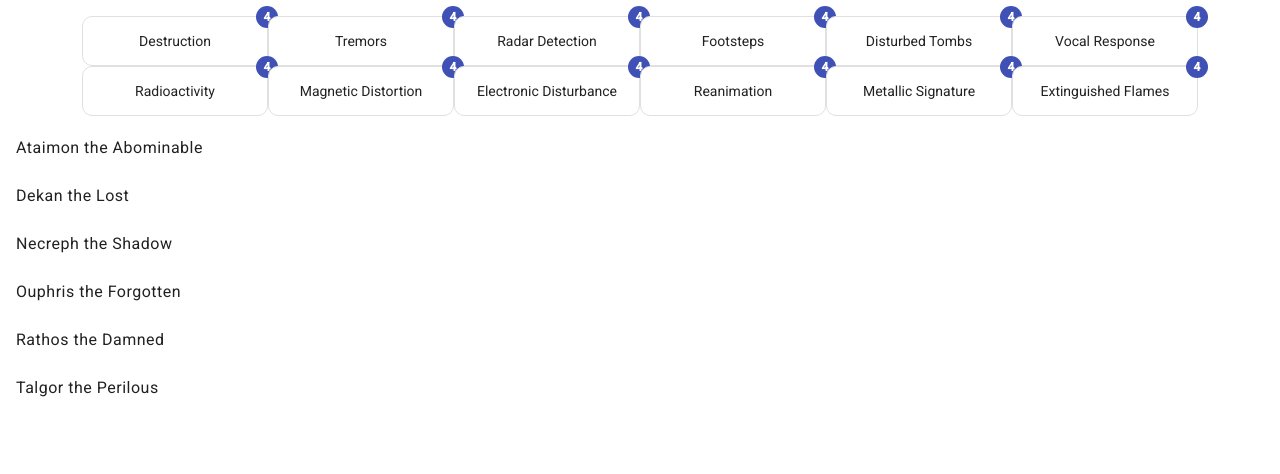
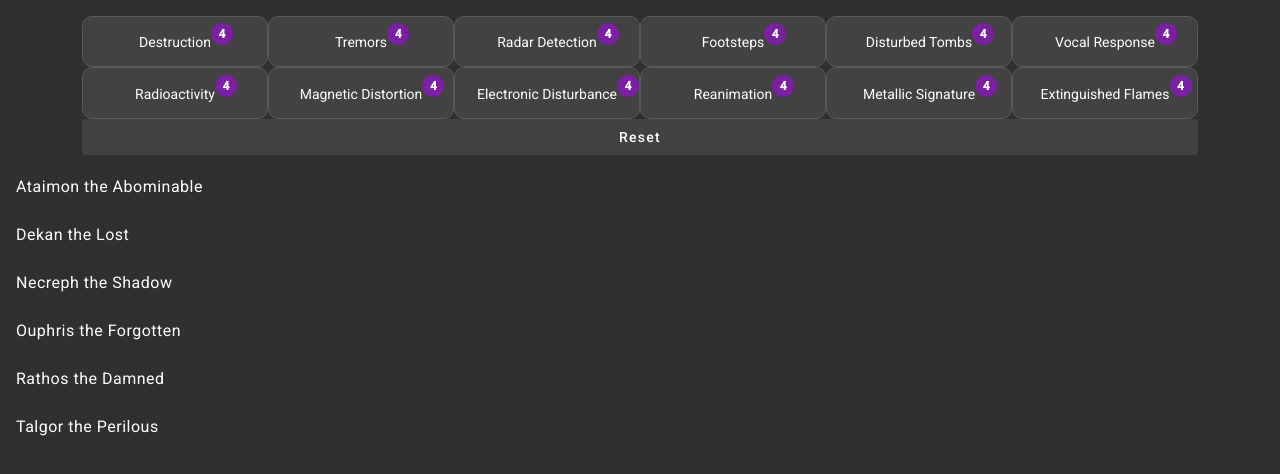
Before and after one commit to BlackholeDevice/Forewarned-Overlay, an Angular app: page / in a window 1280 px wide. Shown: the top 474 px of the page. Built offline with nearby package versions, Linux system fonts and the light colour scheme.

Commit message:
Changed style to dark mode. Corrected mejai calculation to correctly handle duplicate evidence. Added reset button.

```diff
--- a/src/app/app.component.html
+++ b/src/app/app.component.html
@@ -4,14 +4,18 @@
       (change)="toggleEvidence(button.key)"
       *ngFor="let button of evidenceButtons | keyvalue"
       [disabled]="get(button.key, summary) === 0"
-      [matBadgeColor]="get(button.key, summary) === 1 && 'warn' || 'primary'"
-      [matBadgeHidden]="!get(button.key, summary)"
-      [matBadge]="get(button.key, summary)"
+      [checked]="has(button.key)"
       [value]="button.key"
       class="col-lg-2 col-md-3 col-6"
     >
-      {{button.value}}
+      <span
+        [matBadgeColor]="get(button.key, summary) === 1 && 'warn' || 'primary'"
+        [matBadgeHidden]="!get(button.key, summary)"
+        [matBadge]="get(button.key, summary)"
+        matBadgeOverlap="false"
+      >{{button.value}}</span>
     </mat-button-toggle>
+    <button (click)="evidence = [];refresh()" class="col-12" mat-flat-button>Reset</button>
   </div>
 
   <mat-list>
--- a/src/app/app.component.ts
+++ b/src/app/app.component.ts
@@ -2,7 +2,7 @@ import {Component, OnInit} from '@angular/core';
 import {Observable} from "rxjs";
 import {Evidence, EvidenceLang} from './evidence';
 import {EvidenceService} from "./evidence.service";
-import {get, filter, findIndex, flow, reduce, values} from "lodash/fp";
+import {filter, findIndex, flow, get, reduce, values} from "lodash/fp";
 
 @Component({
   selector: 'app-root',
@@ -22,7 +22,7 @@ export class AppComponent implements OnInit {
 
   public mejaiList$?: Observable<string[]>;
   public summary$?: Observable<{ [key: number]: number }>;
-  private evidence: Evidence[] = [];
+  public evidence: Evidence[] = [];
 
   constructor(private service: EvidenceService) {
   }
@@ -44,7 +44,7 @@ export class AppComponent implements OnInit {
     this.refresh();
   }
 
-  private refresh(): void {
+  public refresh(): void {
     this.mejaiList$ = this.service.findPossibleMejai(this.evidence);
     this.summary$ = this.service.summarizeEvidence(this.evidence);
   }
@@ -53,4 +53,8 @@ export class AppComponent implements OnInit {
     let flag = parseInt(key, 10);
     return findIndex(e => e === flag, this.evidence);
   }
+
+  public has(key: string): boolean {
+    return this.indexOf(key) !== -1;
+  }
 }
--- a/src/app/app.module.ts
+++ b/src/app/app.module.ts
@@ -9,6 +9,7 @@ import {MatGridListModule} from "@angular/material/grid-list";
 import {MatListModule} from "@angular/material/list";
 import {MatBadgeModule} from "@angular/material/badge";
 import {NgbModule} from '@ng-bootstrap/ng-bootstrap';
+import {MatButtonModule} from "@angular/material/button";
 
 @NgModule({
   declarations: [
@@ -27,7 +28,8 @@ import {NgbModule} from '@ng-bootstrap/ng-bootstrap';
     MatGridListModule,
     MatListModule,
     MatBadgeModule,
-    NgbModule
+    NgbModule,
+    MatButtonModule
   ],
   providers: [],
   bootstrap: [AppComponent]
--- a/src/app/evidence.service.ts
+++ b/src/app/evidence.service.ts
@@ -1,11 +1,11 @@
 import {Injectable} from '@angular/core';
 import {Evidence} from "./evidence"
-import {entries, filter, flow, map, reduce, sortBy, sum, values} from 'lodash/fp';
+import {entries, filter, flow, map, reduce, sortBy, values} from 'lodash/fp';
 import {Observable, of} from "rxjs";
 
 
 function calcEvidence(...evidence: Evidence[]): number {
-  return sum(evidence);
+  return reduce((cumulative, flag) => cumulative | flag, 0, evidence);
 }
 
 
--- a/src/index.html
+++ b/src/index.html
@@ -12,7 +12,7 @@
   <link href="https://fonts.googleapis.com/css2?family=Roboto:wght@300;400;500&display=swap" rel="stylesheet">
   <link href="https://fonts.googleapis.com/icon?family=Material+Icons" rel="stylesheet">
 </head>
-<body class="mat-typography">
+<body class="mat-typography mat-app-background">
   <app-root></app-root>
   <noscript>Please enable JavaScript to continue using this application.</noscript>
 </body>
--- a/src/styles.scss
+++ b/src/styles.scss
@@ -1,5 +1,5 @@
 /* You can add global styles to this file, and also import other style files */
-@import "@angular/material/prebuilt-themes/indigo-pink.css";
+@import "@angular/material/prebuilt-themes/purple-green.css";
 
 /* Importing Bootstrap SCSS file. */
 @import 'bootstrap/scss/bootstrap';
```
